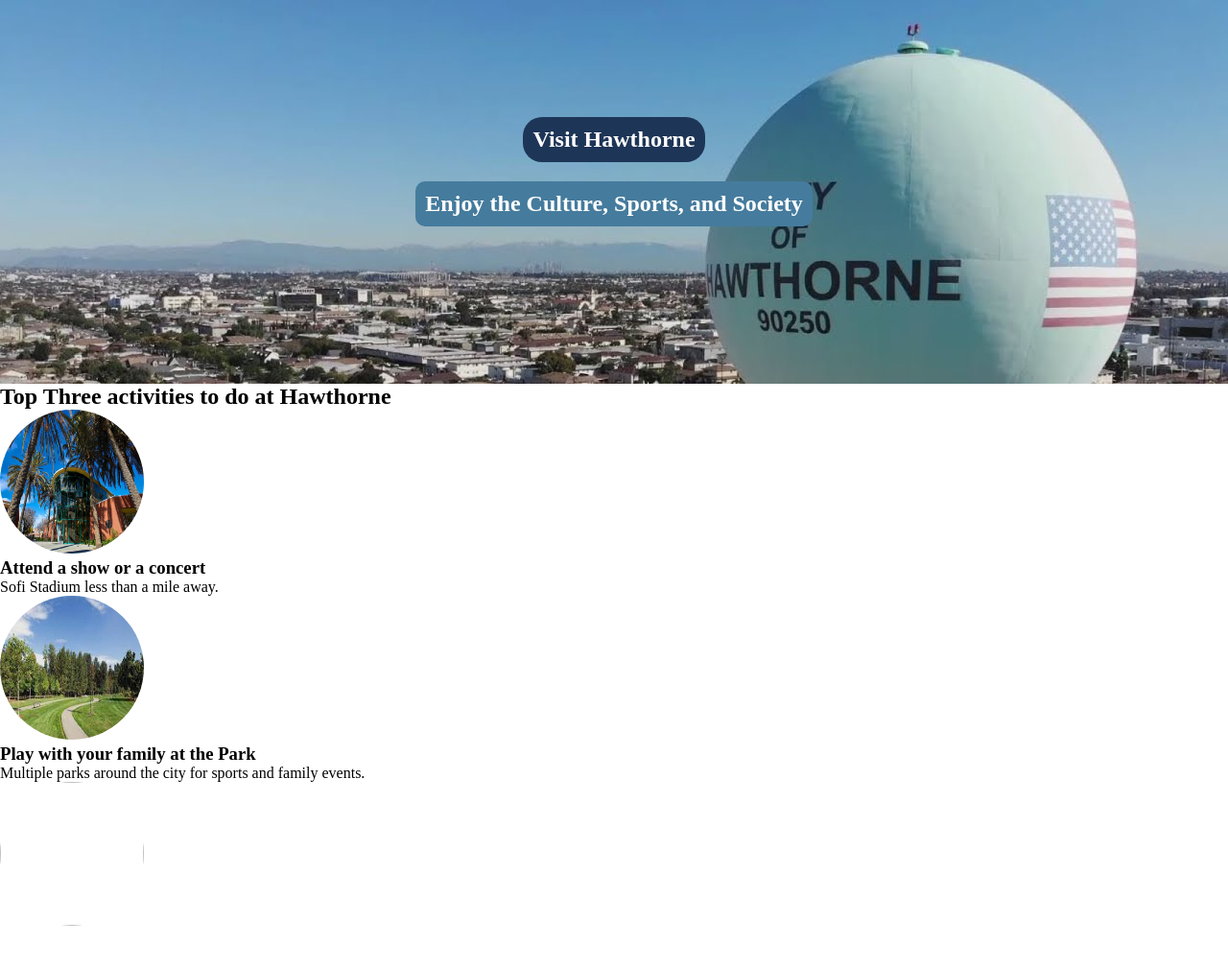
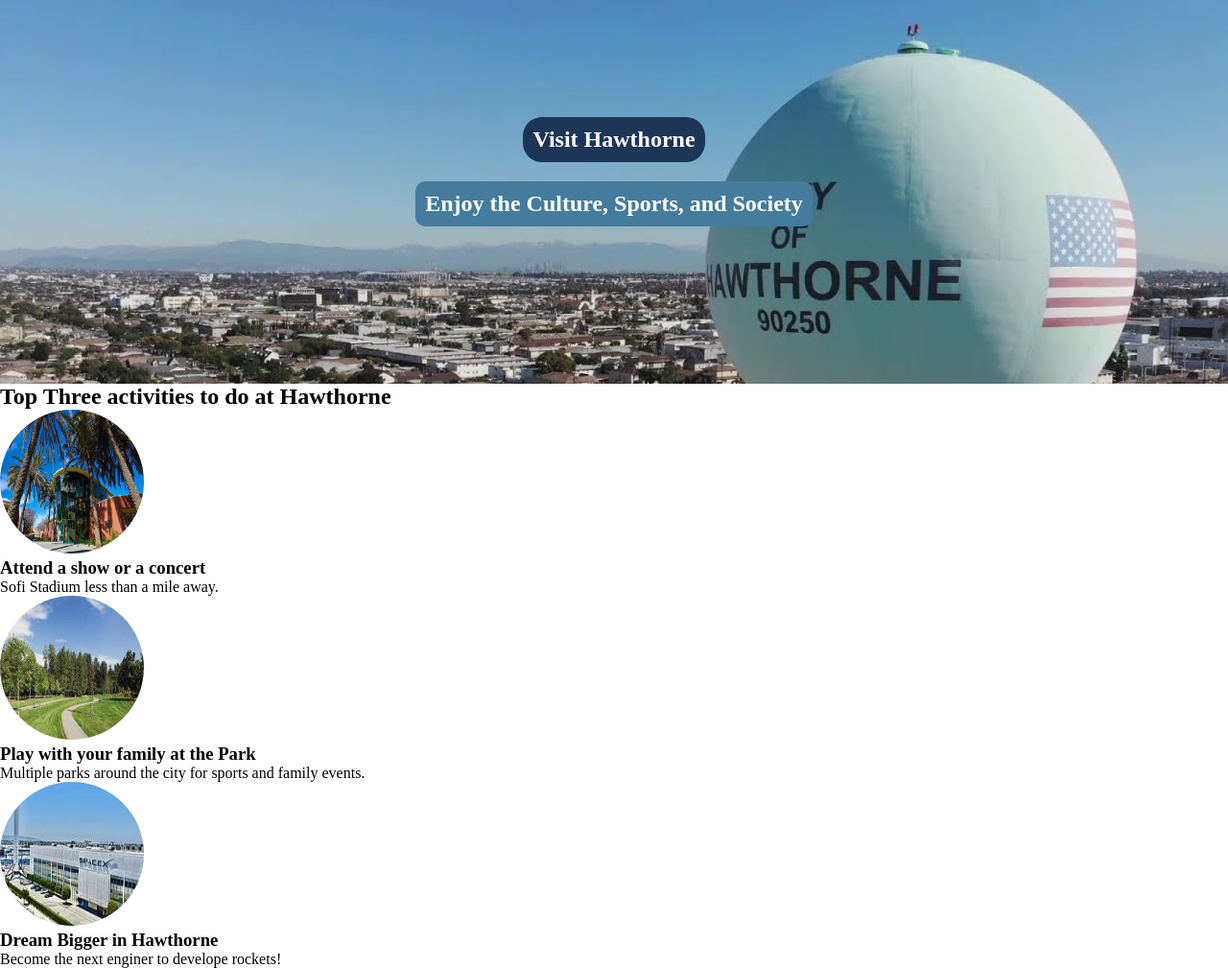
Before and after one commit to alextedtech/HomeTown, a plain HTML site: page index.html in a window 1280 px wide. Shown: the whole page at 96% size. Before the commit the page ends 969 px from the top, so only its background shows below. Drawn offline with Linux system fonts and the light colour scheme.

Commit message:
Finished last seciton of activities

```diff
--- a/index.html
+++ b/index.html
@@ -26,9 +26,9 @@
                     <p>Multiple parks around the city for sports and family events. </p>
                 </div>
                 <div>
-                    <img class="img-activities">
-                    <h3></h3>
-                    <p></p>
+                    <img class="img-activities" src="/images/space.jpeg" alt="Image of SpaceX located in Hawthorne California.">
+                    <h3>Dream Bigger in Hawthorne</h3>
+                    <p>Become the next enginer to develope rockets!</p>
                 </div>
 
         </div>
```
Also changed, not shown: images/space.jpeg (added).
